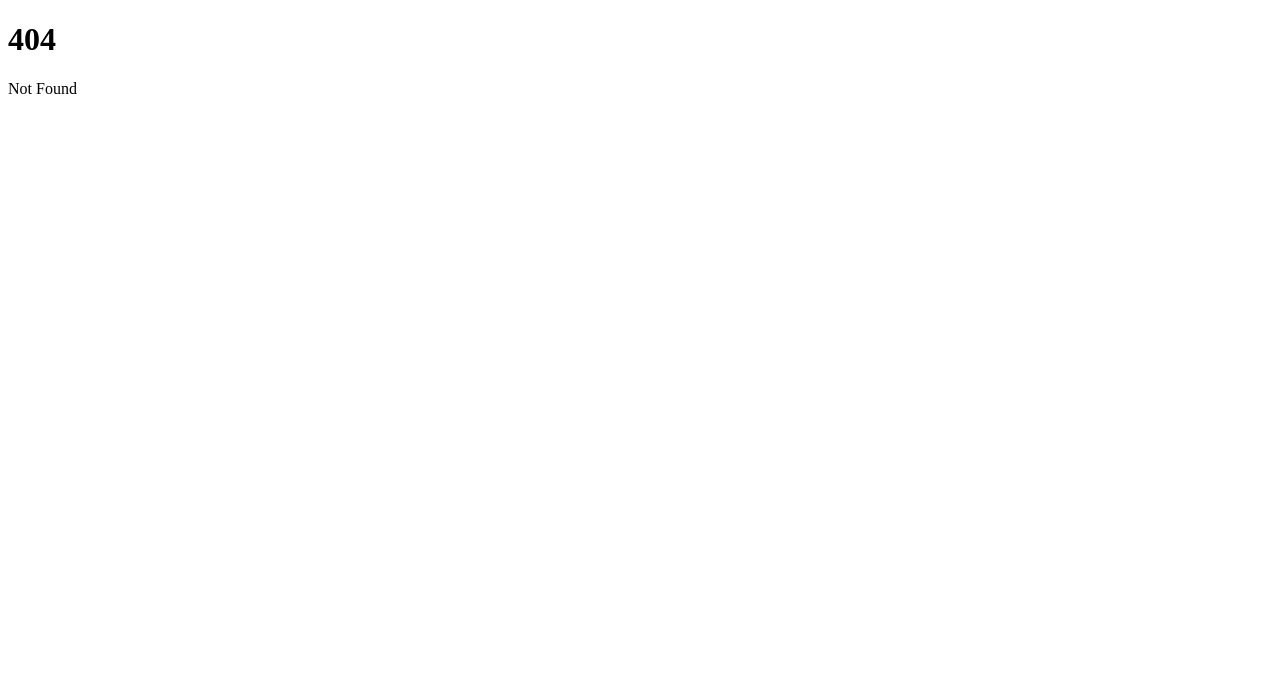
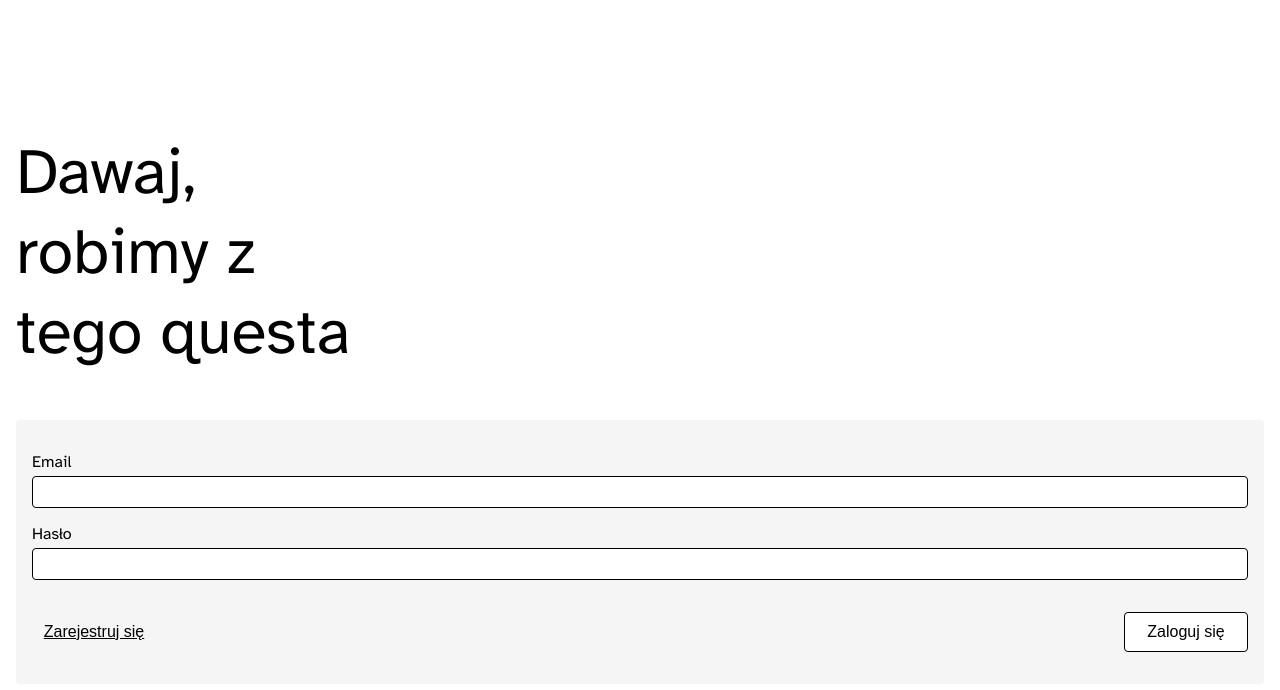
Before and after one commit to jpiskiewicz/questy, a SvelteKit app: page /login in a window 1280 px wide. Before the commit this address had no page. Shown: the top 690 px of the page. Built offline with nearby package versions, Linux system fonts and the light colour scheme; no server answers; the database is empty.

Commit message:
Add login page

```diff
--- a/package.json
+++ b/package.json
@@ -17,10 +17,14 @@
     "@sveltejs/vite-plugin-svelte": "^4.0.0-next.6",
     "prettier": "^3.1.1",
     "prettier-plugin-svelte": "^3.1.2",
+    "sass-embedded": "^1.79.4",
     "svelte": "^5.0.0-next.1",
     "svelte-check": "^4.0.0",
     "typescript": "^5.0.0",
     "vite": "^5.0.3"
   },
-	"type": "module"
+  "type": "module",
+  "dependencies": {
+    "mysql2": "^3.11.3"
   }
+}
--- a/src/app.d.ts
+++ b/src/app.d.ts
@@ -3,7 +3,9 @@
 declare global {
   namespace App {
     // interface Error {}
-		// interface Locals {}
+    interface Locals {
+      db: ReturnType<typeof createConnection>;
+    }
     // interface PageData {}
     // interface PageState {}
     // interface Platform {}
--- a/src/app.html
+++ b/src/app.html
@@ -4,6 +4,19 @@
     <meta charset="utf-8" />
     <link rel="icon" href="%sveltekit.assets%/favicon.png" />
     <meta name="viewport" content="width=device-width, initial-scale=1" />
+    <style>
+      @import url("https://fonts.googleapis.com/css2?family=Atkinson+Hyperlegible:ital,wght@0,400;0,700;1,400;1,700&display=swap");
+
+      * {
+        box-sizing: border-box;
+      }
+
+      body {
+        padding: 0;
+        margin: 0;
+        font-family: "Atkinson Hyperlegible", sans-serif;
+      }
+    </style>
     %sveltekit.head%
   </head>
   <body data-sveltekit-preload-data="hover">
--- /dev/null
+++ b/src/hooks.server.ts
@@ -0,0 +1,9 @@
+import type { Handle } from "@sveltejs/kit";
+import createConnection from "$lib/server/db";
+
+const db = await createConnection();
+
+export const handle: Handle = ({ event, resolve }) => {
+  event.locals.db = db;
+  return resolve(event);
+};
--- /dev/null
+++ b/src/lib/server/db.ts
@@ -0,0 +1,25 @@
+import mysql from "mysql2/promise";
+
+class Db {
+  constructor(conn: mysql.Connection) {}
+
+  /* Checks whether the credentials are correct and returns
+     new session token on success. */
+  login(email: string, password: string): string {}
+
+  /* Returns false if the user already exists */
+  register(email: string, password: string): boolean {}
+}
+
+const createConnection = async (): Promise<Db> => {
+  const conn = await mysql.createConnection({
+    host: "http://localhost:3333",
+    user: "root",
+    password: import.meta.env.VITE_DB_PASS,
+    database: "questy"
+  });
+
+  return new Db(conn);
+};
+
+export default createConnection;
--- /dev/null
+++ b/src/lib/styles.scss
@@ -0,0 +1,20 @@
+// Colors
+$ui: #f5f5f5;
+$main: #000;
+$bg: #fff;
+$accent: #d1ead0;
+$accent-active: #a7d9a6;
+
+// Font configs
+@mixin hero {
+  font-size: 4rem;
+  font-weight: 400;
+  margin: 0;
+}
+
+// Element styling
+@mixin bordered {
+  border-radius: 0.25rem;
+  border: 1px solid $main;
+  background: $bg;
+}
--- /dev/null
+++ b/src/routes/+layout.server.ts
@@ -0,0 +1,9 @@
+import type { LayoutServerLoad } from "./$types";
+import { redirect } from "@sveltejs/kit";
+
+const load: LayoutServerLoad = ({ cookies }) => {
+  const token = cookies.get("token");
+  if (token === undefined) {
+    return redirect(302, "/login");
+  }
+};
--- /dev/null
+++ b/src/routes/login/+page.server.ts
@@ -0,0 +1,29 @@
+import type { Actions } from "./$types";
+import { fail } from "@sveltejs/kit";
+
+export const actions = {
+  default: async ({ request, locals, cookies }) => {
+    const data = await request.formData();
+    const [email, password] = [data.get("email"), data.get("password")];
+    const db = locals.db;
+    const token = db.login(email, password);
+    if (!token) {
+      return fail(400, { success: false });
+    }
+    cookies.set("token", token, { path: "/" });
+    cookies.set("username", <string>email, { path: "/" });
+
+    return { success: true };
+  },
+  register: async ({ request, locals }) => {
+    const data = await request.formData();
+    const [email, password] = [data.get("email"), data.get("password")];
+    const db = locals.db;
+    const success = db.register(email, password);
+    if (!success) {
+      return fail(400, { success });
+    }
+
+    return { success };
+  }
+} satisfies Actions;
--- /dev/null
+++ b/src/routes/login/+page.svelte
@@ -0,0 +1,111 @@
+<main>
+  <h1>Dawaj, robimy z tego questa</h1>
+  <form method="POST">
+    <div class="fields">
+      <label>
+        Email
+        <input type="email" name="email" required />
+      </label>
+      <label>
+        Hasło
+        <input type="password" name="password" minlength="4" required />
+      </label>
+    </div>
+    <div class="buttons">
+      <button class="secondary" formaction="?/register"> Zarejestruj się </button>
+      <button class="primary"> Zaloguj się </button>
+    </div>
+  </form>
+</main>
+
+<style lang="scss">
+  @import "$lib/styles";
+
+  main {
+    display: grid;
+    grid-template-rows: 52px max-content max-content;
+    gap: 3rem;
+    padding: 2rem 1rem;
+  }
+
+  h1 {
+    grid-row-start: 2;
+    width: 340px;
+    @include hero;
+  }
+
+  form,
+  label,
+  .fields {
+    display: flex;
+    flex-direction: column;
+  }
+
+  form {
+    grid-row-start: 3;
+    gap: 2rem;
+    padding: 2rem 1rem;
+    background: $ui;
+    border-radius: 0.25rem;
+  }
+
+  .fields {
+    gap: 1rem;
+  }
+
+  label {
+    gap: 0.25rem;
+  }
+
+  input,
+  .primary {
+    @include bordered;
+  }
+
+  input {
+    height: 2rem;
+    padding: 0 0.5rem;
+    font-size: 1rem;
+  }
+
+  .buttons {
+    display: flex;
+    justify-content: space-between;
+  }
+
+  button {
+    padding: 0.625rem 0;
+    width: 7.75rem;
+    display: flex;
+    justify-content: center;
+    font-size: 1rem;
+
+    &:hover {
+      cursor: pointer;
+    }
+  }
+
+  .primary {
+    &:hover {
+      background: $accent;
+    }
+
+    &:active {
+      background: $accent-active;
+    }
+  }
+
+  .secondary {
+    text-decoration: underline;
+    background: transparent;
+    border: 1px solid transparent;
+
+    &:hover {
+      font-weight: 700;
+    }
+
+    &:active {
+      color: $accent-active;
+    }
+  }
+</style>
--- a/svelte.config.js
+++ b/svelte.config.js
@@ -1,5 +1,5 @@
-import adapter from '@sveltejs/adapter-auto';
-import { vitePreprocess } from '@sveltejs/vite-plugin-svelte';
+import adapter from "@sveltejs/adapter-auto";
+import { vitePreprocess } from "@sveltejs/vite-plugin-svelte";
 
 /** @type {import('@sveltejs/kit').Config} */
 const config = {
--- a/vite.config.ts
+++ b/vite.config.ts
@@ -1,6 +1,13 @@
-import { sveltekit } from '@sveltejs/kit/vite';
-import { defineConfig } from 'vite';
+import { sveltekit } from "@sveltejs/kit/vite";
+import { defineConfig } from "vite";
 
 export default defineConfig({
-	plugins: [sveltekit()]
+  plugins: [sveltekit()],
+  css: {
+    preprocessorOptions: {
+      scss: {
+        api: "modern"
+      }
+    }
+  }
 });
```
Also changed, not shown: tsconfig.json (indentation only), 2 other files (tests, documents, lock files or other folders). Lines whose indentation alone changed are shown as unchanged.
